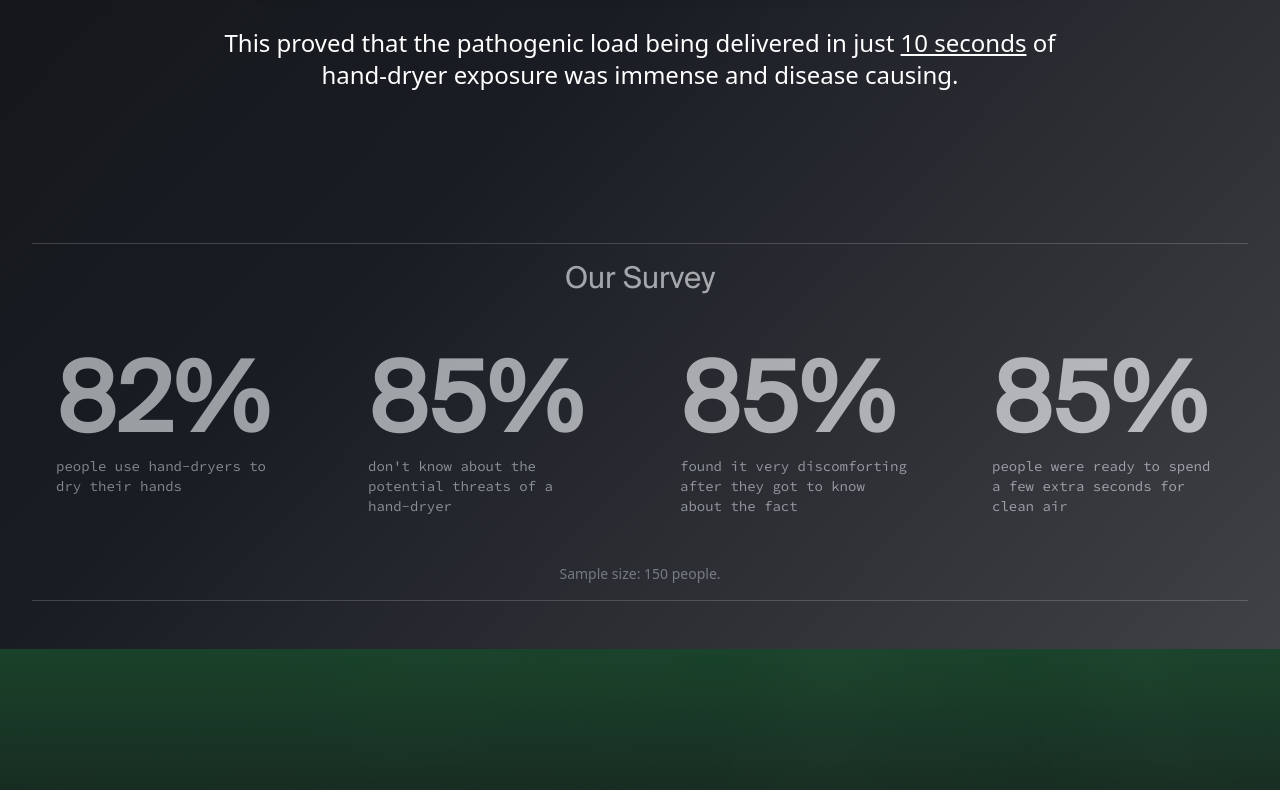
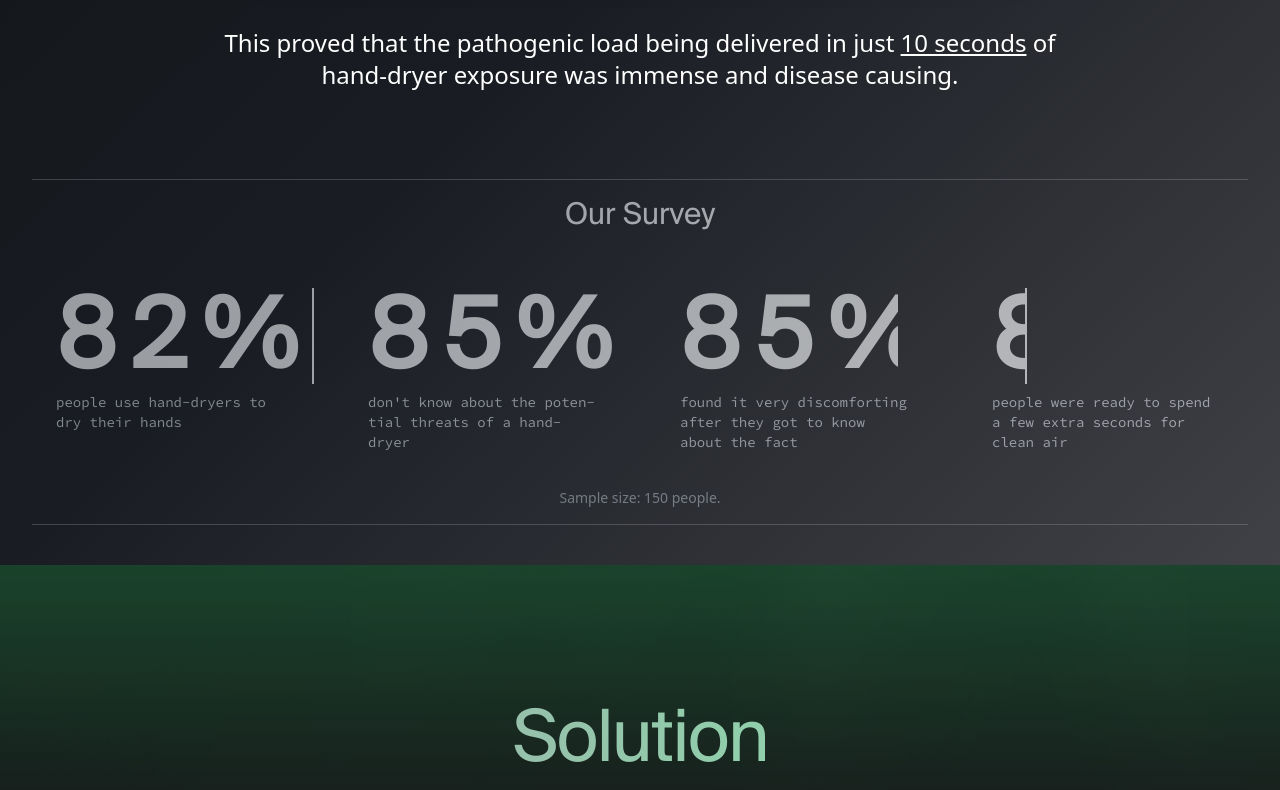
Before and after one commit to agaaz007/purifico_app, a React (Vite) app: page / in a window 1280 px wide. Shown: the part 2860-3650 px from the top of the page. Built offline with nearby package versions, Linux system fonts and the light colour scheme; a web font is replaced by a local one.

Commit message:
animated survey data

```diff
--- a/src/components/ProblemPage.jsx
+++ b/src/components/ProblemPage.jsx
@@ -30,9 +30,16 @@ const ProblemPage = () => {
   useEffect(() => {
     if (isVisible && textRef.current) {
       textRef.current.classList.add("typing-effect");
-      setTimeout(() => {
+      const timer = setTimeout(() => {
         textRef.current.classList.add("finished");
       }, 3500); // Match this to the duration of your typing animation
+
+      return () => {
+        clearTimeout(timer);
+        if (textRef.current) {
+          textRef.current.classList.remove("typing-effect", "finished");
+        }
+      };
     }
   }, [isVisible]);
 
--- a/src/components/SolutionPage.jsx
+++ b/src/components/SolutionPage.jsx
@@ -4,7 +4,7 @@ import Navbar from "./NavBar";
 
 const SolutionCard = ({ title, description, number }) => {
   return (
-    <div className="relative w-full sm:w-72 h-auto sm:h-96 bg-gradient-to-b from-[#49B726] via-[#4AB826] to-[#164D05] rounded-lg overflow-hidden transition-all duration-300 transform hover:-translate-x-2 hover:-translate-y-2 hover:shadow-2xl shadow-lg">
+    <div className="relative w-full sm:w-72 h-auto sm:h-96 bg-gradient-to-b from-[#49B726] via-[#4AB826] to-[#164D05] rounded-lg overflow-hidden transition-all duration-300 transform hover:-translate-x-2 hover:-translate-y-2 hover:shadow-2xl shadow-lg shadow-zinc-500">
       <div className="p-4 sm:p-6 h-full flex flex-col justify-between border-[1px] rounded-lg border-white">
         <div className="text-xl sm:text-2xl font-medium text-black absolute top-2 left-2 font-sourcecodepro">
           {number.padStart(2, "0")}
--- a/src/components/SurveyData.jsx
+++ b/src/components/SurveyData.jsx
@@ -1,4 +1,10 @@
+import React, { useRef, useState, useEffect } from "react";
+
 const SurveyData = () => {
+  const [currentIndex, setCurrentIndex] = useState(0);
+  const [isTyping, setIsTyping] = useState(false);
+  const containerRef = useRef(null);
+
   const surveyItems = [
     {
       percentage: 82,
@@ -20,20 +26,62 @@ const SurveyData = () => {
     },
   ];
 
+  useEffect(() => {
+    const observer = new IntersectionObserver(
+      ([entry]) => {
+        if (entry.isIntersecting) {
+          setIsTyping(true);
+          setCurrentIndex(0);
+        } else {
+          setIsTyping(false);
+        }
+      },
+      { threshold: 0.1 }
+    );
+
+    if (containerRef.current) {
+      observer.observe(containerRef.current);
+    }
+
+    return () => {
+      if (containerRef.current) {
+        observer.unobserve(containerRef.current);
+      }
+    };
+  }, []);
+
+  useEffect(() => {
+    if (isTyping && currentIndex < surveyItems.length) {
+      const timer = setTimeout(() => {
+        setCurrentIndex(currentIndex + 1);
+      }, 1500); // Adjusted this value to speed up the delay between items
+
+      return () => clearTimeout(timer);
+    }
+  }, [isTyping, currentIndex]);
+
   return (
-    <div className="text-white w-full mt-10">
-      <div className="w-full px-4 sm:px-6 lg:px-8 py-12">
+    <div className="text-white w-full mt-10" ref={containerRef}>
+      <div className="w-full px-4 sm:px-6 lg:px-8 py-10 -mt-14">
         <hr className="mb-4 opacity-20" />
         <h2 className="text-3xl font-SuisseIntlRegular text-center mb-8">
           Our Survey
         </h2>
         <div className="grid grid-cols-1 sm:grid-cols-2 lg:grid-cols-4 gap-8">
           {surveyItems.map((item, index) => (
-            <div key={index} className="p-6 rounded-lg">
-              <div className="text-8xl font-bold mb-2 font-SuisseIntlRegular">
-                {item.percentage}%
+            <div key={index} className="p-6 rounded-lg h-48">
+              <div className="text-8xl font-bold mb-2 font-SuisseIntlRegular h-24 break-words whitespace-normal">
+                {index < currentIndex && (
+                  <span
+                    className={`typing-effect ${
+                      index === currentIndex - 1 ? "cursor-blink" : "finished"
+                    }`}
+                  >
+                    {item.percentage}%
+                  </span>
+                )}
               </div>
-              <p className="text-sm text-gray-300 font-sourcecodepro">
+              <p className="text-sm text-gray-300 font-sourcecodepro custom-text-wrap h-24 break-words whitespace-normal">
                 {item.description}
               </p>
             </div>
--- a/src/index.css
+++ b/src/index.css
@@ -84,18 +84,12 @@
 }
 
 @keyframes typing {
-  from {
-    width: 0;
-  }
-  to {
-    width: 100%;
-  }
+  from { width: 0 }
+  to { width: 100% }
 }
 
 @keyframes blink {
-  50% {
-    border-color: transparent;
-  }
+  50% { border-color: transparent }
 }
 
 .typing-effect {
@@ -105,18 +99,19 @@
   white-space: nowrap;
   margin: 0 auto;
   letter-spacing: 0.15em;
-  animation: typing 3.5s steps(40, end), blink 0.75s step-end infinite;
+  animation:
+    typing 3.5s steps(40, end),
+    blink 0.75s step-end infinite;
 }
 
-.typing-effect.cursor-blink {
-  border-right: 2px solid;
-  animation: blink 1s step-end infinite;
+/* Adjust the animation for percentage numbers */
+.text-8xl .typing-effect {
+  animation-duration: 2s;
 }
 
-.typing-effect.finished {
-  border-right: none;
-  animation: none;
-  width: 100%;
+/* Ensure the container has a fixed height to prevent layout shifts */
+.p-6.rounded-lg {
+  height: 200px; /* Adjust this value as needed */
 }
 
 @media (max-width: 640px) {
@@ -129,6 +124,7 @@
   word-break: break-word;
   hyphens: auto;
   max-width: 100%;
+  white-space: normal;
 }
 
 .auto-grid {
```
